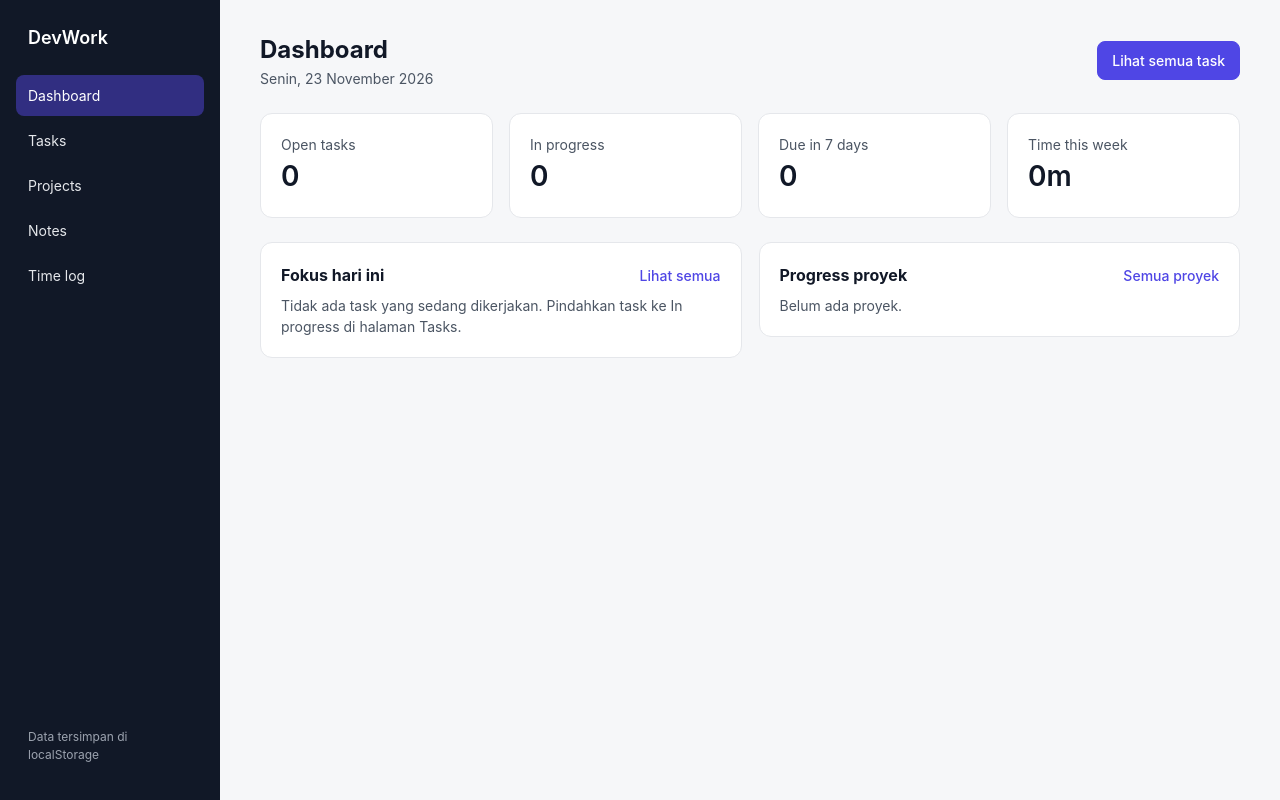
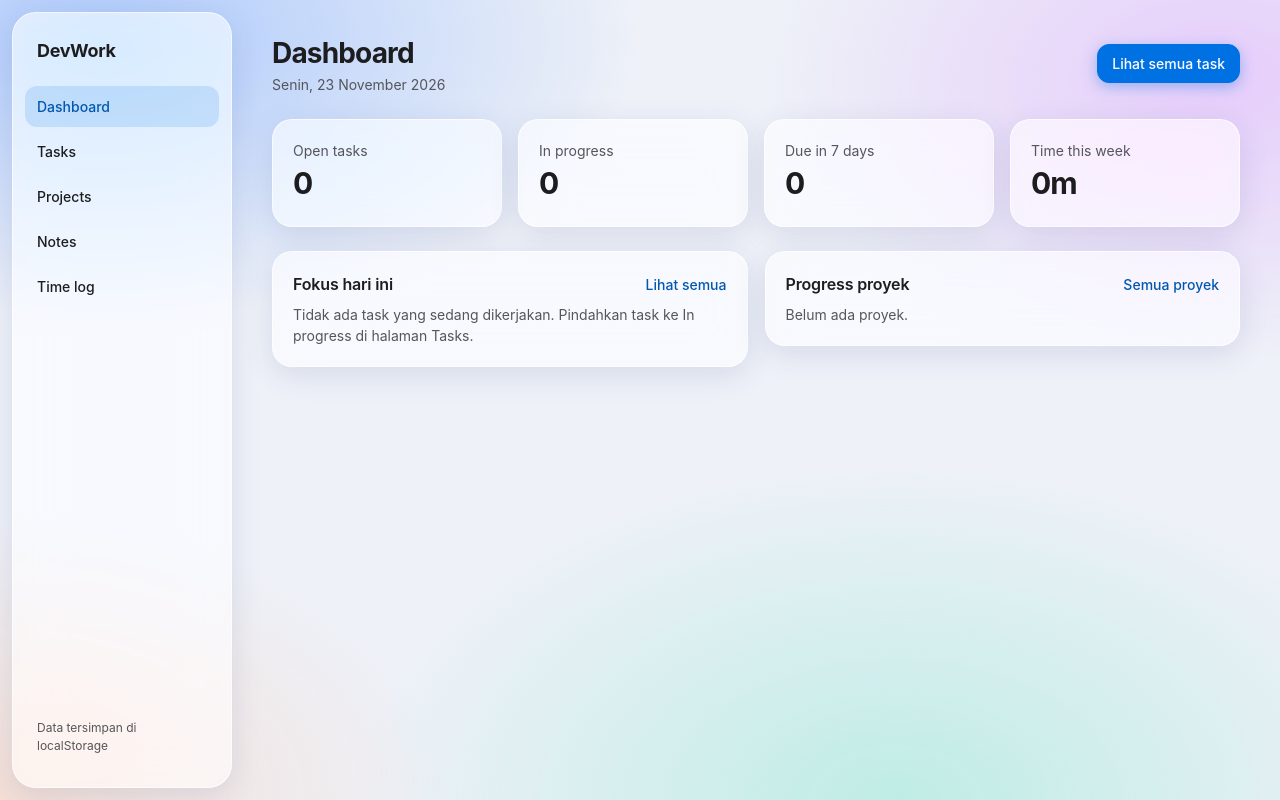
Before and after one commit to bagusmgn/devwork-fe, a React (Vite) app: page / in a window 1280 px wide. Built offline with nearby package versions, Linux system fonts and the light colour scheme.

Commit message:
Major changes: new UI design

```diff
--- a/index.html
+++ b/index.html
@@ -3,7 +3,7 @@
   <head>
     <meta charset="UTF-8" />
     <meta name="viewport" content="width=device-width, initial-scale=1.0, viewport-fit=cover" />
-    <meta name="theme-color" content="#111827" />
+    <meta name="theme-color" content="#EEF1F8" />
     <title>DevWork</title>
   </head>
   <body>
--- a/src/index.css
+++ b/src/index.css
@@ -1,144 +1,184 @@
-:root { --ink: #111827; --muted: #4B5563; --line: #E5E7EB; --bg: #F6F7F9; --accent: #4F46E5; }
+/* ===== Tema glass (gaya Apple) =====
+   Permukaan kaca = latar putih transparan + backdrop blur di atas gradien warna lembut. */
+:root {
+  --ink: #1D1D1F;
+  --muted: #55555B;
+  --accent: #0071E3;
+  --accent-ink: #0058B0;
+  --line: rgba(60, 60, 67, 0.14);
+  --glass: rgba(255, 255, 255, 0.6);
+  --glass-strong: rgba(255, 255, 255, 0.78);
+  --glass-border: rgba(255, 255, 255, 0.65);
+  --blur: saturate(180%) blur(24px);
+  --shadow: 0 8px 30px rgba(40, 60, 120, 0.12);
+  --radius: 20px;
+}
 * { box-sizing: border-box; }
-body { margin: 0; font: 14px/1.5 Inter, system-ui, sans-serif; color: var(--ink); background: var(--bg); }
-h1 { margin: 0; font-size: 24px; }
-h2 { margin: 0 0 8px; font-size: 16px; }
+html { -webkit-text-size-adjust: 100%; }
+body { margin: 0; font: 14px/1.5 -apple-system, BlinkMacSystemFont, 'SF Pro Text', 'Segoe UI', Inter, system-ui, sans-serif; color: var(--ink); background: #EEF1F8; -webkit-font-smoothing: antialiased; }
+body::before {
+  content: ''; position: fixed; inset: 0; z-index: -1;
+  background:
+    radial-gradient(60vw 50vh at 8% 5%, rgba(120, 170, 255, 0.55), transparent 70%),
+    radial-gradient(50vw 50vh at 95% 10%, rgba(220, 160, 255, 0.45), transparent 70%),
+    radial-gradient(60vw 60vh at 70% 100%, rgba(120, 230, 200, 0.4), transparent 70%),
+    radial-gradient(50vw 50vh at 0% 100%, rgba(255, 190, 150, 0.35), transparent 70%);
+}
+h1 { margin: 0; font-size: 28px; font-weight: 700; letter-spacing: -0.03em; }
+h2 { margin: 0 0 8px; font-size: 16px; font-weight: 600; letter-spacing: -0.01em; }
+a, button, select, input, textarea { -webkit-tap-highlight-color: transparent; }
+:focus-visible { outline: 2px solid var(--accent); outline-offset: 2px; }
+
+/* Layout */
 .shell { display: flex; min-height: 100vh; }
-.sidebar { width: 220px; flex: none; background: #111827; padding: 24px 16px; display: flex; flex-direction: column; gap: 4px; }
-.brand { font-size: 18px; font-weight: 600; color: #fff; padding: 0 12px 20px; }
-.nav { padding: 10px 12px; border-radius: 8px; color: #E5E7EB; text-decoration: none; }
-.nav.active { background: #312E81; color: #fff; }
-.foot { margin-top: auto; padding: 12px; font-size: 12px; color: #9CA3AF; }
+.content { flex: 1; min-width: 0; display: flex; flex-direction: column; }
 .main { flex: 1; min-width: 0; padding: 32px 40px; display: flex; flex-direction: column; gap: 24px; }
 .page-head { display: flex; justify-content: space-between; align-items: center; gap: 16px; }
-.card, .task { background: #fff; border: 1px solid var(--line); border-radius: 12px; padding: 20px; }
-.task { border-radius: 8px; padding: 12px; display: flex; flex-direction: column; gap: 8px; }
-.t-title { font-weight: 500; }
+.topbar, .bottom-nav { display: none; }
+
+/* Permukaan kaca */
+.card, .sidebar, .bottom-nav, .topbar {
+  background: var(--glass);
+  -webkit-backdrop-filter: var(--blur); backdrop-filter: var(--blur);
+  border: 1px solid var(--glass-border);
+  box-shadow: var(--shadow);
+}
+.card { border-radius: var(--radius); padding: 20px; }
+
+/* Sidebar melayang */
+.sidebar { width: 220px; flex: none; position: sticky; top: 12px; align-self: flex-start; height: calc(100vh - 24px); margin: 12px 0 12px 12px; border-radius: 24px; padding: 20px 12px; display: flex; flex-direction: column; gap: 4px; overflow: auto; }
+.brand { font-size: 18px; font-weight: 700; letter-spacing: -0.02em; padding: 4px 12px 18px; }
+.nav { padding: 10px 12px; border-radius: 12px; color: var(--ink); text-decoration: none; font-weight: 500; transition: background 0.15s; }
+.nav:hover { background: rgba(120, 120, 128, 0.12); }
+.nav.active { background: rgba(0, 113, 227, 0.14); color: var(--accent-ink); }
+.foot { margin-top: auto; padding: 12px; font-size: 12px; color: var(--muted); }
+
+/* Konten */
 .stats { display: grid; grid-template-columns: repeat(4, 1fr); gap: 16px; }
-.stat { font-size: 28px; font-weight: 600; }
+.stat { font-size: 30px; font-weight: 700; letter-spacing: -0.03em; }
 .grid3 { display: grid; grid-template-columns: repeat(3, 1fr); gap: 16px; }
 .board { display: grid; grid-template-columns: repeat(4, 1fr); gap: 16px; align-items: start; }
-.col { background: #EEF0F4; border-radius: 12px; padding: 12px; display: flex; flex-direction: column; gap: 10px; }
+.col { background: rgba(255, 255, 255, 0.28); border: 1px solid rgba(255, 255, 255, 0.5); border-radius: var(--radius); padding: 12px; display: flex; flex-direction: column; gap: 10px; transition: background 0.15s; }
 .col h2 { font-size: 14px; margin: 0; }
+.col.over { outline: 2px dashed var(--accent); outline-offset: -2px; background: rgba(0, 113, 227, 0.1); }
+.task { background: var(--glass-strong); -webkit-backdrop-filter: var(--blur); backdrop-filter: var(--blur); border: 1px solid var(--glass-border); border-radius: 14px; padding: 12px; display: flex; flex-direction: column; gap: 8px; box-shadow: 0 2px 10px rgba(40, 60, 120, 0.08); }
+.task[draggable='true'] { cursor: grab; }
+.t-title { font-weight: 600; }
 .muted { color: var(--muted); }
 .small { font-size: 12px; }
+.nowrap { white-space: nowrap; }
 .row { display: flex; justify-content: space-between; align-items: center; gap: 8px; margin-top: 8px; }
 .pills { display: flex; gap: 6px; flex-wrap: wrap; }
-.pill { font-size: 12px; font-weight: 500; padding: 2px 8px; border-radius: 999px; background: #E5E7EB; color: #374151; }
-.pill.prj { background: #EEF2FF; color: #3730A3; }
-.pill.high { background: #FEE2E2; color: #991B1B; }
-.pill.medium { background: #FEF3C7; color: #92400E; }
-.bar { height: 8px; border-radius: 999px; background: var(--line); }
+.pill { font-size: 12px; font-weight: 500; padding: 2px 10px; border-radius: 999px; background: rgba(120, 120, 128, 0.16); color: #3A3A3C; }
+.pill.prj { background: rgba(0, 113, 227, 0.12); color: #0A4FA8; }
+.pill.high { background: rgba(255, 59, 48, 0.14); color: #B4231A; }
+.pill.medium { background: rgba(255, 149, 0, 0.18); color: #8A4B00; }
+.bar { height: 8px; border-radius: 999px; background: rgba(120, 120, 128, 0.2); }
 .bar div { height: 8px; border-radius: 999px; background: var(--accent); }
-.btn { padding: 8px 14px; border: 1px solid #D1D5DB; border-radius: 8px; background: #fff; color: var(--ink); font-family: inherit; font-size: 14px; font-weight: 500; cursor: pointer; }
-.btn.primary { background: var(--accent); border-color: var(--accent); color: #fff; }
-.btn.danger { color: #991B1B; }
+.bar.done div { background: #047857; }
+
+/* Tombol */
+.btn { padding: 8px 14px; border: 1px solid var(--glass-border); border-radius: 12px; background: var(--glass-strong); -webkit-backdrop-filter: blur(12px); backdrop-filter: blur(12px); color: var(--ink); font-family: inherit; font-size: 14px; font-weight: 500; cursor: pointer; box-shadow: 0 1px 2px rgba(0, 0, 0, 0.08); transition: transform 0.1s, background 0.15s; }
+.btn:hover { background: rgba(255, 255, 255, 0.92); }
+.btn:active { transform: scale(0.98); }
+.btn.primary { background: var(--accent); border-color: var(--accent); color: #fff; box-shadow: 0 4px 14px rgba(0, 113, 227, 0.35); }
+.btn.primary:hover { background: #0066CC; }
+.btn.danger { color: #C4221A; }
 .btn:disabled { opacity: 0.5; cursor: not-allowed; }
-input, select, textarea { padding: 9px 12px; border: 1px solid #D1D5DB; border-radius: 8px; background: #fff; font-family: inherit; font-size: 14px; }
-.overlay { position: fixed; inset: 0; z-index: 50; background: rgba(17, 24, 39, 0.5); display: grid; place-items: center; padding: 16px; }
-.modal { background: #fff; border-radius: 12px; padding: 24px; width: 100%; max-width: 480px; max-height: 90vh; overflow: auto; }
+a.btn { display: inline-block; text-decoration: none; }
+.link { color: var(--accent-ink); font-weight: 500; text-decoration: none; }
+.link:hover { text-decoration: underline; }
+.icon-actions { display: inline-flex; align-items: center; gap: 2px; }
+.icon-btn { display: inline-grid; place-items: center; width: 32px; height: 32px; padding: 0; border: 0; border-radius: 10px; background: transparent; color: var(--muted); cursor: pointer; transition: background 0.15s, color 0.15s; }
+.icon-btn:hover { background: rgba(120, 120, 128, 0.16); color: var(--ink); }
+.icon-btn.danger:hover { background: rgba(255, 59, 48, 0.14); color: #C4221A; }
+
+/* Form */
+input, select, textarea { padding: 9px 12px; border: 1px solid rgba(60, 60, 67, 0.18); border-radius: 12px; background: rgba(255, 255, 255, 0.7); color: var(--ink); font-family: inherit; font-size: 14px; }
+input::placeholder, textarea::placeholder { color: #6E6E73; }
+input:focus, select:focus, textarea:focus { outline: none; border-color: var(--accent); box-shadow: 0 0 0 4px rgba(0, 113, 227, 0.18); }
 .form { display: flex; flex-direction: column; gap: 12px; }
 .form label { display: flex; flex-direction: column; gap: 4px; font-weight: 500; }
 .actions { display: flex; justify-content: flex-end; gap: 8px; }
+.task-foot { display: flex; justify-content: space-between; align-items: center; gap: 8px; margin-top: 4px; padding-top: 10px; border-top: 1px solid var(--line); }
+.status-select { width: auto; height: 32px; padding: 0 8px; border-radius: 10px; font-size: 13px; font-weight: 500; }
+.toolbar { display: flex; gap: 12px; flex-wrap: wrap; }
+.w-search { width: 260px; }
+.w-filter { width: 220px; }
 
-/* Drag and drop, Dashboard, Time log, Notes */
-.task[draggable='true'] { cursor: grab; }
-.col.over { outline: 2px dashed var(--accent); outline-offset: -2px; }
-a.btn { display: inline-block; text-decoration: none; }
-.nowrap { white-space: nowrap; }
-.toolbar { display: flex; gap: 12px; flex-wrap: wrap; }
+/* Modal */
+.overlay { position: fixed; inset: 0; z-index: 50; background: rgba(20, 24, 40, 0.28); -webkit-backdrop-filter: blur(10px); backdrop-filter: blur(10px); display: grid; place-items: center; padding: 16px; }
+.modal { background: var(--glass-strong); -webkit-backdrop-filter: var(--blur); backdrop-filter: var(--blur); border: 1px solid var(--glass-border); border-radius: 24px; box-shadow: 0 24px 70px rgba(20, 30, 70, 0.3); padding: 24px; width: 100%; max-width: 480px; max-height: 90vh; overflow: auto; }
+.modal h2 { font-size: 18px; margin: 0 0 12px; }
+@keyframes sheet-in { from { opacity: 0; transform: translateY(24px) scale(0.98); } to { opacity: 1; transform: none; } }
+.modal { animation: sheet-in 0.22s cubic-bezier(0.2, 0.8, 0.2, 1); }
+@media (prefers-reduced-motion: reduce) { .modal { animation: none; } }
+
+/* Dashboard */
+.card-head { display: flex; justify-content: space-between; align-items: center; gap: 12px; margin-bottom: 8px; }
+.card-head h2 { margin: 0; }
 .dash-grid { display: flex; gap: 17px; align-items: flex-start; }
 .dash-main { flex: 1 1 0; min-width: 0; }
 .dash-side { flex: 1 1 0; min-width: 0; }
 .focus-row { display: flex; justify-content: space-between; align-items: center; gap: 12px; padding: 12px 0; border-top: 1px solid var(--line); }
 .focus-row .pills { margin-top: 6px; }
+.grow { flex: 1; min-width: 0; }
+.empty { margin: 8px 0 0; }
+.late { color: #C4221A; font-weight: 500; }
+.soon { color: #8A4B00; font-weight: 500; }
+.ellipsis { overflow: hidden; text-overflow: ellipsis; white-space: nowrap; min-width: 0; }
 .prog { margin-bottom: 16px; }
 .prog .row { margin: 0 0 6px; }
+.prog .small { display: block; margin-top: 4px; }
+
+/* Time log dan Notes */
 .tl-form { display: grid; grid-template-columns: minmax(0, 2fr) 170px 120px minmax(0, 2fr) auto; gap: 12px; align-items: end; }
 .tl-form label { display: flex; flex-direction: column; gap: 6px; min-width: 0; font-size: 12px; font-weight: 500; color: var(--muted); }
 .tl-form input, .tl-form select { width: 100%; height: 40px; padding: 0 12px; color: var(--ink); font-size: 14px; }
 .tl-form .btn { height: 40px; padding: 0 20px; }
+.entry { display: flex; justify-content: space-between; align-items: center; gap: 12px; padding: 10px 0; border-top: 1px solid var(--line); margin-top: 8px; }
+.entry-right { display: flex; align-items: center; gap: 12px; }
+.clamp { white-space: pre-wrap; display: -webkit-box; -webkit-line-clamp: 4; -webkit-box-orient: vertical; overflow: hidden; }
+.empty-state { padding: 32px 16px; text-align: center; color: var(--muted); background: rgba(255, 255, 255, 0.35); border: 1px dashed rgba(60, 60, 67, 0.25); border-radius: var(--radius); }
+
+/* ===== Responsive ===== */
 @media (max-width: 1100px) {
   .tl-form { grid-template-columns: repeat(2, minmax(0, 1fr)); }
   .tl-form .btn { grid-column: 1 / -1; }
 }
-.empty-state { padding: 32px 16px; text-align: center; color: var(--muted); border: 1px dashed #D1D5DB; border-radius: 12px; }
-.entry { display: flex; justify-content: space-between; align-items: center; gap: 12px; padding: 10px 0; border-top: 1px solid var(--line); margin-top: 8px; }
-.entry-right { display: flex; align-items: center; gap: 12px; }
-.clamp { white-space: pre-wrap; display: -webkit-box; -webkit-line-clamp: 4; -webkit-box-orient: vertical; overflow: hidden; }
-
-.card-head { display: flex; justify-content: space-between; align-items: center; gap: 12px; margin-bottom: 8px; }
-.card-head h2 { margin: 0; }
-.link { color: var(--accent); font-weight: 500; text-decoration: none; }
-.link:hover { text-decoration: underline; }
-.grow { flex: 1; min-width: 0; }
-.empty { margin: 8px 0 0; }
-.late { color: #991B1B; font-weight: 500; }
-.soon { color: #92400E; font-weight: 500; }
-.ellipsis { overflow: hidden; text-overflow: ellipsis; white-space: nowrap; min-width: 0; }
-.bar.done div { background: #047857; }
-.prog .small { display: block; margin-top: 4px; }
-
-/* Tombol ikon */
-.icon-actions { display: inline-flex; align-items: center; gap: 2px; }
-.icon-btn { display: inline-grid; place-items: center; width: 32px; height: 32px; padding: 0; border: 0; border-radius: 8px; background: transparent; color: var(--muted); cursor: pointer; transition: background 0.15s, color 0.15s; }
-.icon-btn:hover { background: #F3F4F6; color: var(--ink); }
-.icon-btn.danger:hover { background: #FEE2E2; color: #991B1B; }
-.icon-btn:focus-visible { outline: 2px solid var(--accent); outline-offset: 2px; }
-
-/* Footer kartu task: select kecil di kiri, ikon sejajar di kanan */
-.task-foot { display: flex; justify-content: space-between; align-items: center; gap: 8px; margin-top: 4px; padding-top: 10px; border-top: 1px solid var(--line); }
-.status-select { width: auto; height: 32px; padding: 0 8px; border-radius: 8px; font-size: 13px; font-weight: 500; color: var(--ink); background-color: #F9FAFB; }
-
-/* ===== Responsive ===== */
-html { -webkit-text-size-adjust: 100%; }
-.topbar, .bottom-nav { display: none; }
-.content { flex: 1; min-width: 0; display: flex; flex-direction: column; }
-.w-search { width: 260px; }
-.w-filter { width: 220px; }
-
-/* Tablet */
 @media (max-width: 1024px) {
   .sidebar { width: 180px; }
   .main { padding: 24px; }
 }
-
 @media (max-width: 900px) {
   .stats, .grid3 { grid-template-columns: repeat(2, 1fr); }
   .dash-grid { flex-direction: column; align-items: stretch; }
-  /* Papan task: geser ke samping, satu kolom per layar kecil */
   .board { display: flex; overflow-x: auto; gap: 12px; padding-bottom: 8px; scroll-snap-type: x proximity; -webkit-overflow-scrolling: touch; }
   .col { flex: 0 0 min(300px, 82%); scroll-snap-align: start; }
 }
-
-/* HP (dan tablet potret): sidebar diganti navigasi bawah */
 @media (max-width: 768px) {
   .sidebar { display: none; }
-  .topbar { display: block; padding: 14px 16px; background: #111827; color: #fff; font-size: 18px; font-weight: 600; }
-  .main { padding: 16px 16px calc(84px + env(safe-area-inset-bottom)); gap: 16px; }
-  .bottom-nav { display: flex; position: fixed; left: 0; right: 0; bottom: 0; z-index: 20; background: #111827; padding: 6px 4px calc(6px + env(safe-area-inset-bottom)); }
-  .tab { flex: 1; min-width: 0; display: flex; flex-direction: column; align-items: center; gap: 2px; padding: 6px 2px; border-radius: 8px; color: #D1D5DB; text-decoration: none; font-size: 11px; }
-  .tab.active { color: #fff; background: #312E81; }
-  .tab:focus-visible { outline: 2px solid #fff; outline-offset: -2px; }
-  h1 { font-size: 20px; }
+  .topbar { display: block; position: sticky; top: 0; z-index: 10; margin: 8px 12px 0; padding: 12px 16px; border-radius: 18px; font-size: 17px; font-weight: 700; letter-spacing: -0.02em; }
+  .main { padding: 16px 16px calc(96px + env(safe-area-inset-bottom)); gap: 16px; }
+  .bottom-nav { display: flex; position: fixed; left: 12px; right: 12px; bottom: calc(10px + env(safe-area-inset-bottom)); z-index: 20; padding: 6px; border-radius: 24px; }
+  .tab { flex: 1; min-width: 0; display: flex; flex-direction: column; align-items: center; gap: 2px; padding: 6px 2px; border-radius: 18px; color: var(--muted); text-decoration: none; font-size: 11px; font-weight: 500; }
+  .tab.active { color: var(--accent-ink); background: rgba(0, 113, 227, 0.14); }
+  h1 { font-size: 22px; }
   .page-head { flex-wrap: wrap; }
   .card { padding: 16px; }
-  .stat { font-size: 22px; }
+  .stat { font-size: 24px; }
 }
-
 @media (max-width: 600px) {
   .grid3, .tl-form { grid-template-columns: 1fr; }
   .toolbar { flex-direction: column; }
   .w-search, .w-filter { width: 100%; }
   .row, .focus-row { flex-wrap: wrap; }
-  /* Modal menjadi bottom sheet */
-  .overlay { place-items: end center; padding: 0; }
-  .modal { max-width: none; border-radius: 16px 16px 0 0; max-height: 92vh; max-height: 92dvh; padding: 20px 16px 0; }
-  /* Tombol Batal/Simpan menempel di bawah sheet, selalu terlihat walau formnya panjang */
-  .modal .actions { position: sticky; bottom: 0; margin: 4px -16px 0; padding: 12px 16px calc(16px + env(safe-area-inset-bottom)); background: #fff; border-top: 1px solid var(--line); }
+  /* Modal melayang di bawah, tidak menempel ke tepi layar (sama seperti navigasi bawah) */
+  .overlay { place-items: end center; padding: 12px 12px calc(12px + env(safe-area-inset-bottom)); }
+  .modal { max-width: none; border-radius: 28px; max-height: calc(100vh - 48px); max-height: calc(100dvh - 48px); padding: 20px 16px 0; }
+  /* Tombol menempel di bawah dengan latar memudar, bukan pita putih terpisah */
+  .modal .actions { position: sticky; bottom: 0; margin: 4px -16px 0; padding: 28px 16px 16px; background: linear-gradient(to bottom, rgba(255, 255, 255, 0) 0, rgba(255, 255, 255, 0.92) 24px); }
 }
-
-/* Layar sentuh: target sentuh 44 px, font 16 px agar iOS tidak zoom saat mengetik */
 @media (pointer: coarse) {
   .btn { min-height: 44px; }
   .icon-btn { width: 44px; height: 44px; }
@@ -146,3 +186,12 @@ html { -webkit-text-size-adjust: 100%; }
   .tl-form input, .tl-form select { font-size: 16px; }
   .status-select { height: 40px; font-size: 16px; }
 }
+
+/* Cadangan: browser tanpa backdrop-filter atau pengguna yang mengurangi transparansi */
+@supports not ((-webkit-backdrop-filter: blur(1px)) or (backdrop-filter: blur(1px))) {
+  :root { --glass: rgba(255, 255, 255, 0.94); --glass-strong: #FFFFFF; }
+}
+@media (prefers-reduced-transparency: reduce) {
+  :root { --glass: #FFFFFF; --glass-strong: #FFFFFF; --blur: none; }
+  .overlay { -webkit-backdrop-filter: none; backdrop-filter: none; }
+}
```
